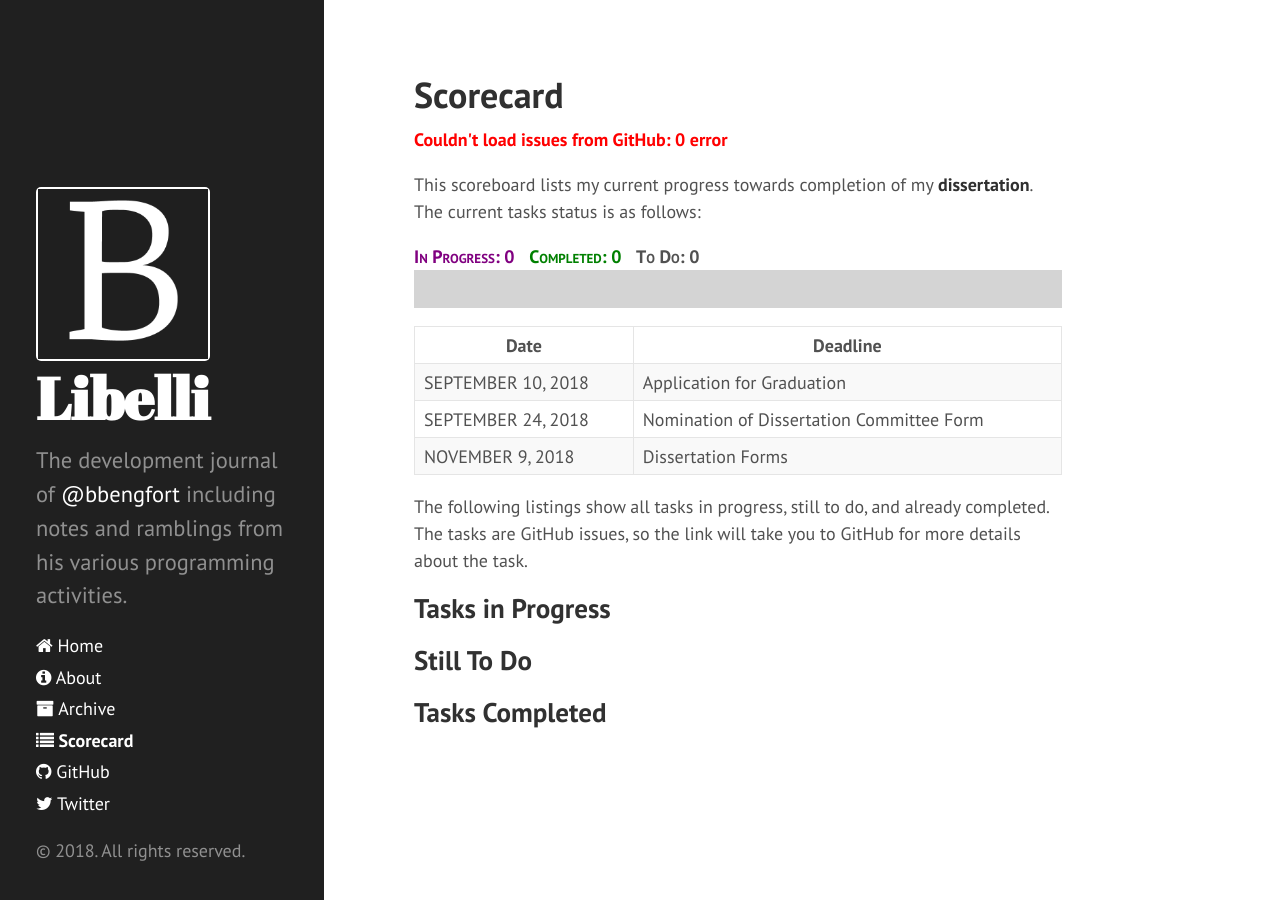
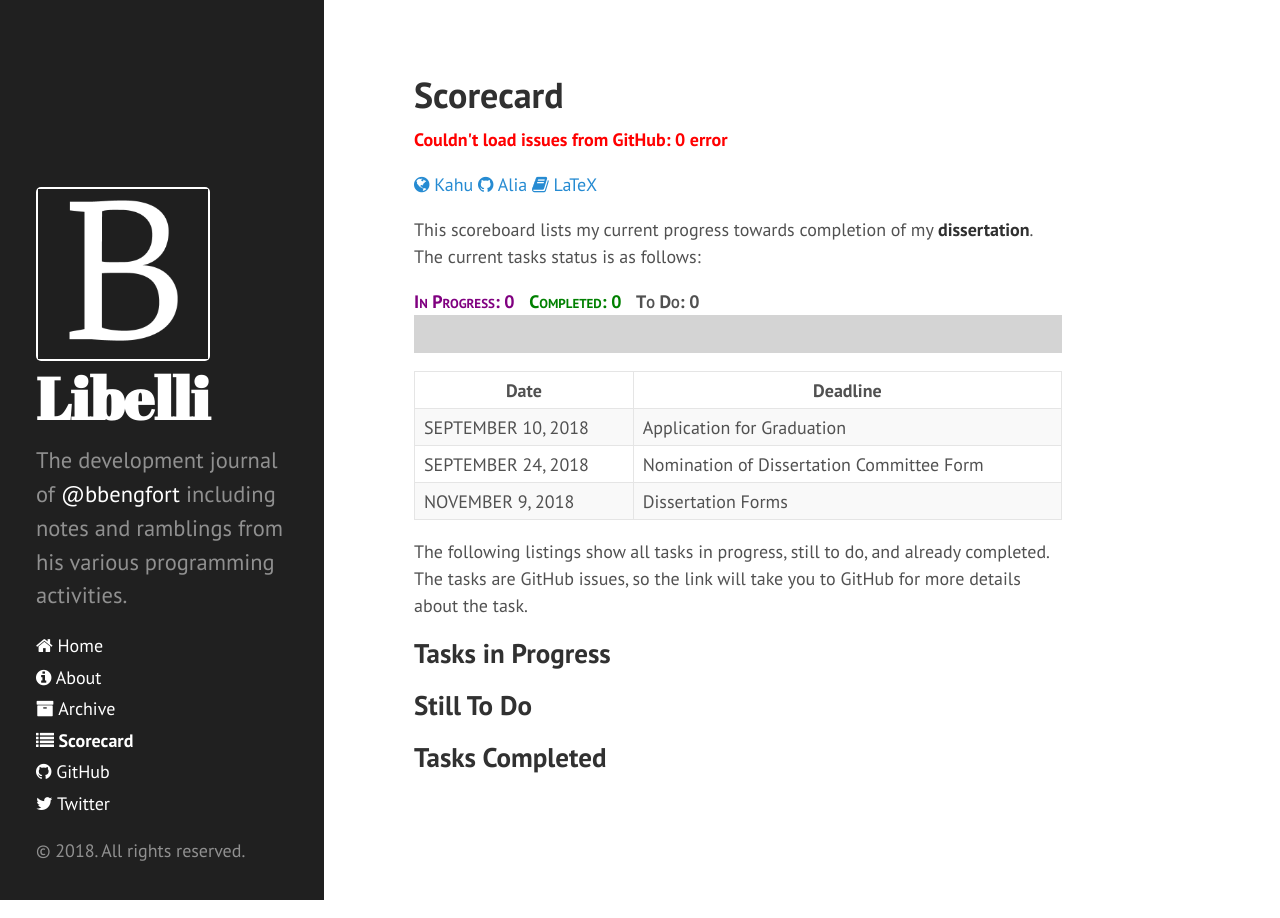
Before and after one commit to bbengfort/bbengfort.github.io, a Jekyll site: the page built from scorecard.md, in a window 1280 px wide. Built offline with Jekyll 4.4.1, drawn with Linux system fonts in a browser that asks for light colours; nearby versions of some CDN libraries.

Commit message:
correct scorecard links

```diff
--- a/assets/css/scorecard.css
+++ b/assets/css/scorecard.css
@@ -52,3 +52,13 @@
 }
 
 .taskList ul {}
+
+ul.list-unstyled {
+    list-style: none;
+    margin-left: 0;
+    padding-left: 0;
+}
+
+ul.list-inline li {
+    display: inline-block;
+}
--- a/assets/js/scorecard.js
+++ b/assets/js/scorecard.js
@@ -30,7 +30,7 @@ function updateIssues(data, status, xhr) {
 
     // Make the list link item to add to the page.
     var ref = $("<a>")
-      .attr("href", item.url)
+      .attr("href", item.html_url)
       .text(item.title);
     var li = $("<li>").append(ref);
 
--- a/scorecard.md
+++ b/scorecard.md
@@ -5,6 +5,25 @@ icon: list
 ---
 
 <div id="messages"></div>
+
+<!-- Quick Links -->
+<ul class="list-unstyled list-inline">
+    <li>
+        <a href="https://kahu.bengfort.com">
+            <i class="fa fa-globe"></i> Kahu
+        </a>
+    </li>
+    <li>
+        <a href="https://github.com/bbengfort/alia">
+            <i class="fa fa-github"></i> Alia
+        </a>
+    </li>
+    <li>
+        <a href="https://github.com/bbengfort/printing-press">
+            <i class="fa fa-book"></i> LaTeX
+        </a>
+    </li>
+</ul>
 
 This scoreboard lists my current progress towards completion of my **dissertation**. The current tasks status is as follows:
 
```
